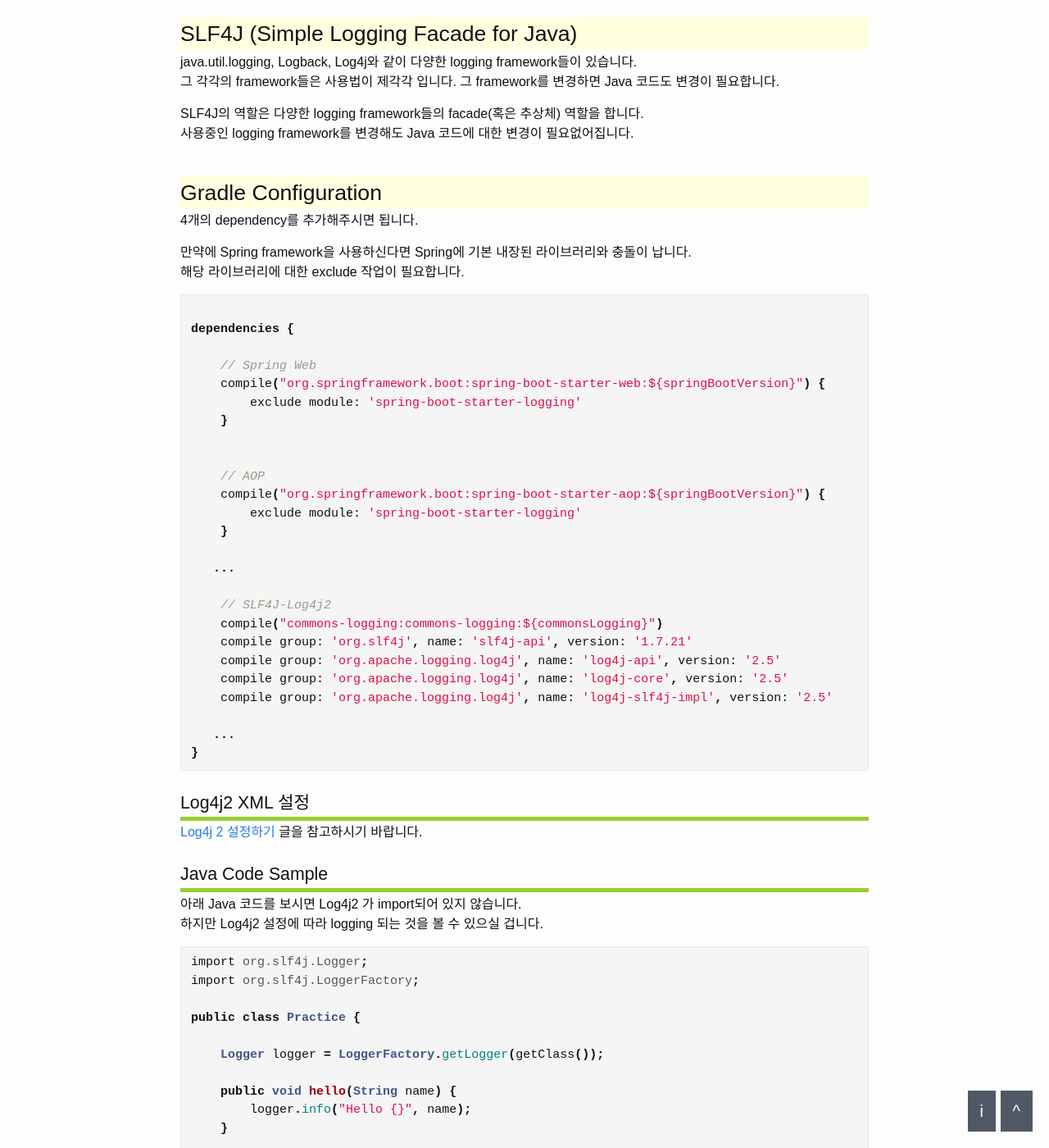
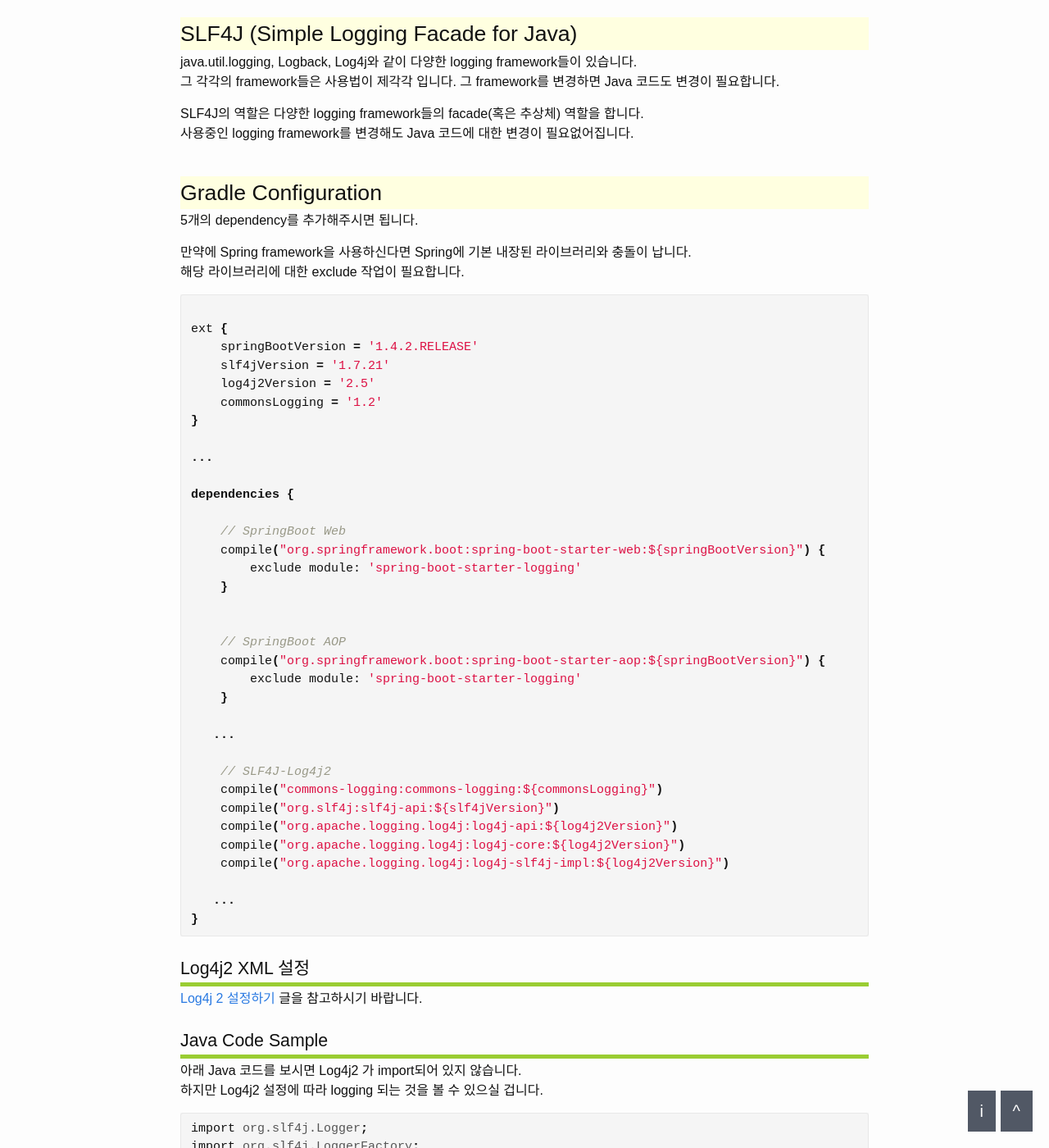
Before and after one commit to dveamer/dveamer.github.io, a Jekyll site: the page built from _posts/Java/2016-10-31-SLF4J-Log4J2.md, in a window 1280 px wide and 1400 px high, scrolled down 1042 px. Shown: the whole window at 82% size. Built offline with Jekyll 4.4.1, drawn with Linux system fonts in a browser that asks for light colours; comment, search, counter and statistics services are not loaded; some of the changed text lies outside the part shown.

Commit message:
modify an article

```diff
--- a/_posts/Java/2016-10-31-SLF4J-Log4J2.md
+++ b/_posts/Java/2016-10-31-SLF4J-Log4J2.md
@@ -31,22 +31,31 @@ SLF4J의 역할은 다양한 logging framework들의 facade(혹은 추상체)
 
 # Gradle Configuration
 
-4개의 dependency를 추가해주시면 됩니다.
+5개의 dependency를 추가해주시면 됩니다.
 
 만약에 Spring framework을 사용하신다면 Spring에 기본 내장된 라이브러리와 충돌이 납니다.
 해당 라이브러리에 대한 exclude 작업이 필요합니다.
 
 ~~~gradle
 
+ext {
+    springBootVersion = '1.4.2.RELEASE'
+    slf4jVersion = '1.7.21'
+    log4j2Version = '2.5'
+    commonsLogging = '1.2'
+}
+
+...
+
 dependencies {
 
-    // Spring Web
+    // SpringBoot Web
     compile("org.springframework.boot:spring-boot-starter-web:${springBootVersion}") {
         exclude module: 'spring-boot-starter-logging'
     }
 
 
-    // AOP
+    // SpringBoot AOP
     compile("org.springframework.boot:spring-boot-starter-aop:${springBootVersion}") {
         exclude module: 'spring-boot-starter-logging'
     }
@@ -55,10 +64,10 @@ dependencies {
 
     // SLF4J-Log4j2
     compile("commons-logging:commons-logging:${commonsLogging}")
-    compile group: 'org.slf4j', name: 'slf4j-api', version: '1.7.21'
-    compile group: 'org.apache.logging.log4j', name: 'log4j-api', version: '2.5'
-    compile group: 'org.apache.logging.log4j', name: 'log4j-core', version: '2.5'
-    compile group: 'org.apache.logging.log4j', name: 'log4j-slf4j-impl', version: '2.5'
+    compile("org.slf4j:slf4j-api:${slf4jVersion}")
+    compile("org.apache.logging.log4j:log4j-api:${log4j2Version}")
+    compile("org.apache.logging.log4j:log4j-core:${log4j2Version}")
+    compile("org.apache.logging.log4j:log4j-slf4j-impl:${log4j2Version}")
 
    ...
 }
```
Also changed, not shown: other parts of _posts/Java/2016-10-31-SLF4J-Log4J2.md (+1 -1 lines).
